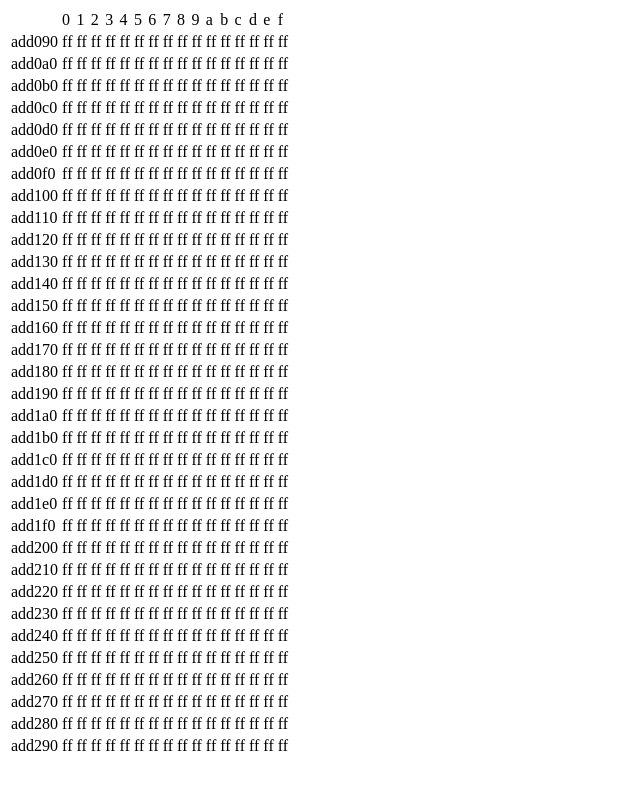
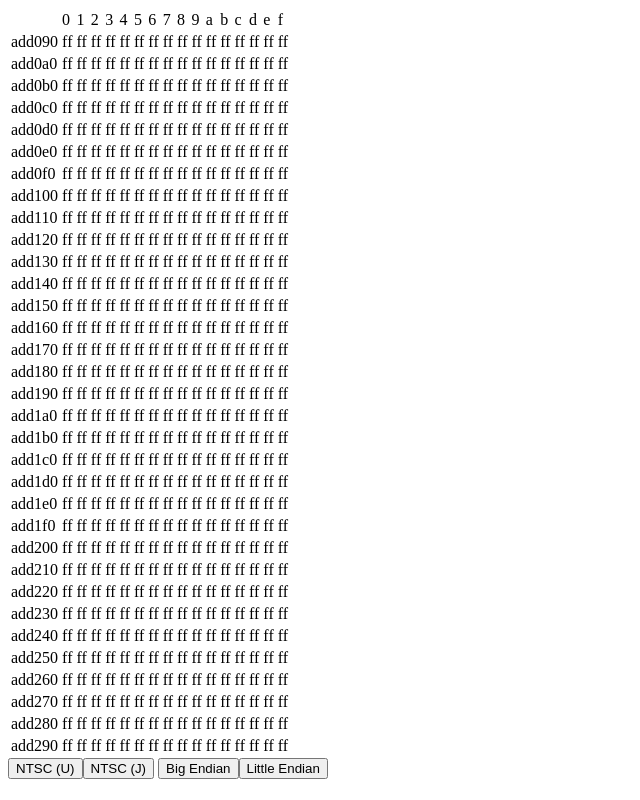
Before and after one commit to mattpilla/Bottle-Adventure, a plain HTML site: page index.html in a window 1280 px wide. Shown: the whole page, without its empty margins (0-640 px from the left). Drawn offline with Linux system fonts and the light colour scheme.

Commit message:
added option buttons

```diff
--- a/index.html
+++ b/index.html
@@ -18,6 +18,8 @@
                     </tr>
                 </tbody>
             </table>
+            <button v-for="(v, k) in versions" @click="version = k">{{v}}</button>
+            <button v-for="(v, k) in endians" @click="endian = k">{{v}}</button>
         </div>
         <script src="vue.js"></script>
         <script src="main.js"></script>
--- a/main.js
+++ b/main.js
@@ -1,7 +1,17 @@
-new Vue({
+app = new Vue({
     el: '#app',
     data: {
         start: 0xadd090,
-        rows: 33
+        rows: 33,
+        versions: {
+            'U': 'NTSC (U)',
+            'J': 'NTSC (J)'
+        },
+        endians: {
+            'B': 'Big Endian',
+            'L': 'Little Endian'
+        },
+        version: 'U',
+        endian: 'L'
     }
 });
```
